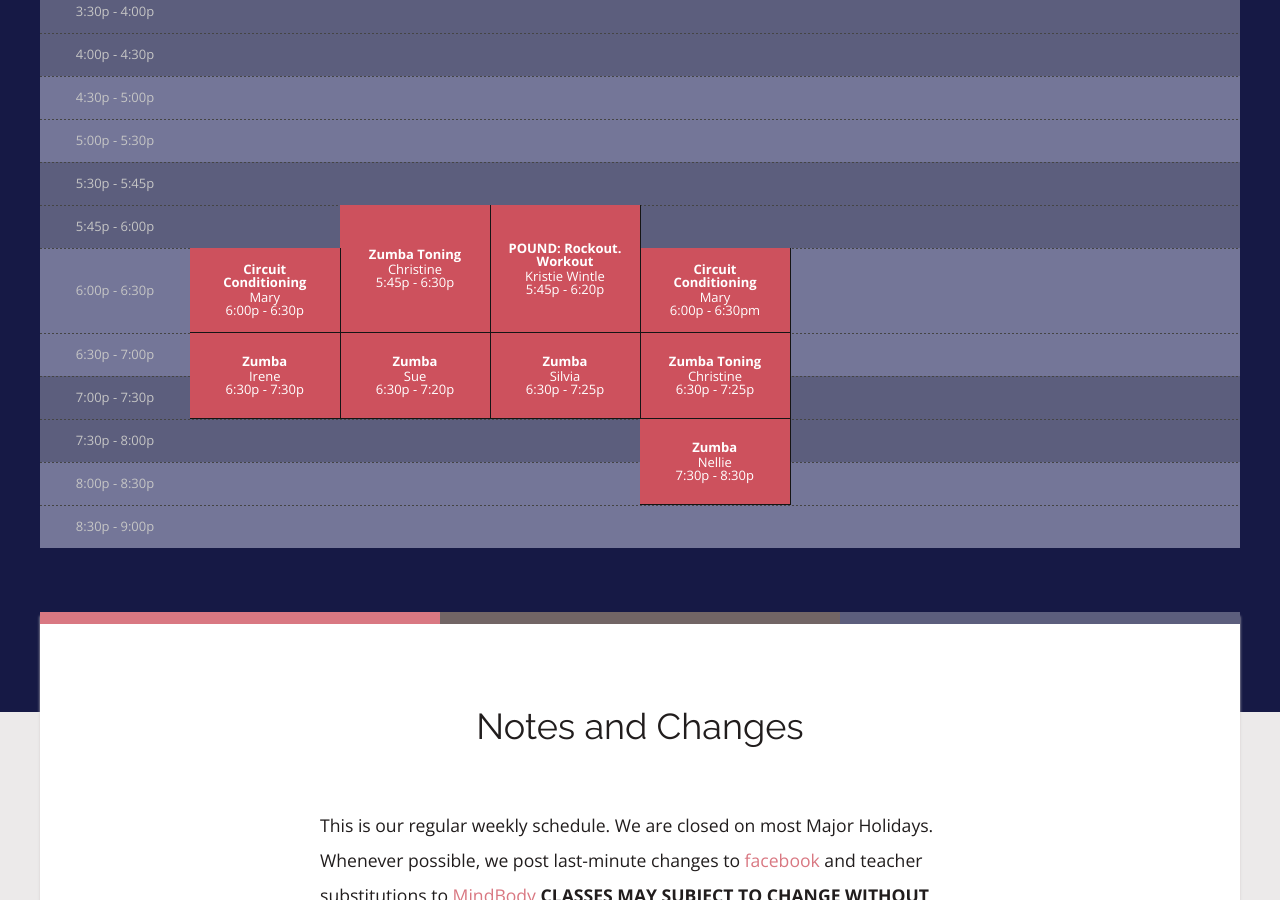
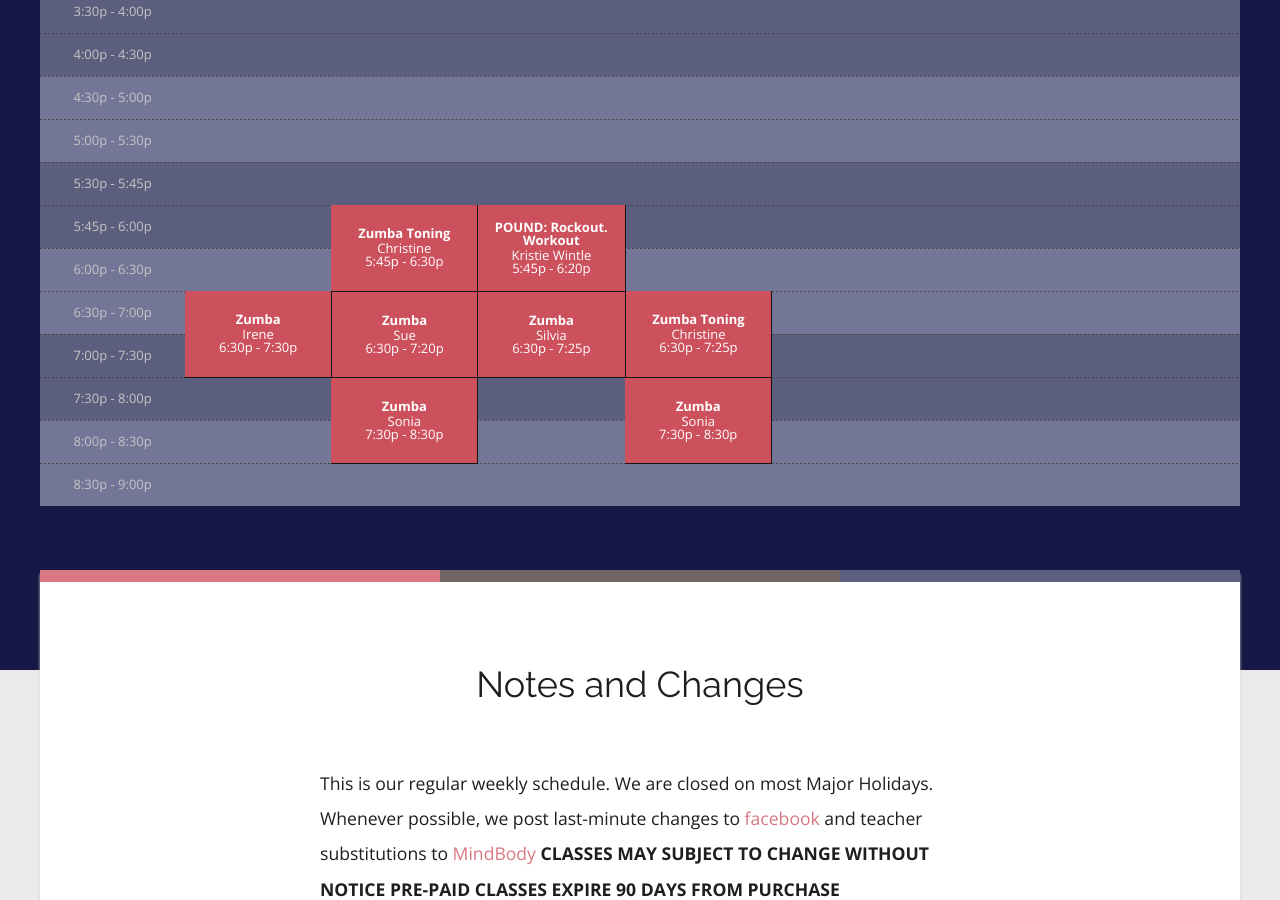
Before and after one commit to rwstone/shapeitup, a Jekyll site: the page built from schedule/index.md, in a window 1280 px wide and 900 px high, scrolled down 851 px. Built offline with Jekyll 4.4.1, drawn with Linux system fonts in a browser that asks for light colours; some web fonts are replaced.

Commit message:
Updated Index

```diff
--- a/schedule/index.md
+++ b/schedule/index.md
@@ -11,15 +11,9 @@ sessions:
 - class: Buti Yoga
   instructor: Mandy Brooks
   day: Monday
-  start_time: 5:15p
-  end_time: 5:55p
+  start_time: '5:30'
+  end_time: 6:30p
   length: 2
-- class: Circuit Conditioning
-  instructor: Mary
-  day: Monday
-  start_time: 6:00p
-  end_time: 6:30p
-  length: 1
 - class: Zumba
   instructor: Irene
   day: Monday
@@ -37,6 +31,12 @@ sessions:
   day: Tuesday
   start_time: 6:30p
   end_time: 7:20p
+  length: 2
+- class: Zumba
+  instructor: Sonia
+  day: Tuesday
+  start_time: 7:30p
+  end_time: 8:30p
   length: 2
 - class: Zumba
   instructor: Irene
@@ -68,12 +68,6 @@ sessions:
   start_time: 10:00a
   end_time: 10:45a
   length: 2
-- class: Circuit Conditioning
-  instructor: Mary
-  day: Thursday
-  start_time: 6:00p
-  end_time: 6:30pm
-  length: 1
 - class: Zumba Toning
   instructor: Christine
   day: Thursday
@@ -81,7 +75,7 @@ sessions:
   end_time: 7:25p
   length: 2
 - class: Zumba
-  instructor: Nellie
+  instructor: Sonia
   day: Thursday
   start_time: 7:30p
   end_time: 8:30p
@@ -118,6 +112,7 @@ days:
 - Friday
 - Saturday
 - Sunday
+-
 time_slots_morning:
 - 6:00a
 - 6:30a
```
Also changed, not shown: other parts of schedule/index.md (+1 -1 lines).
